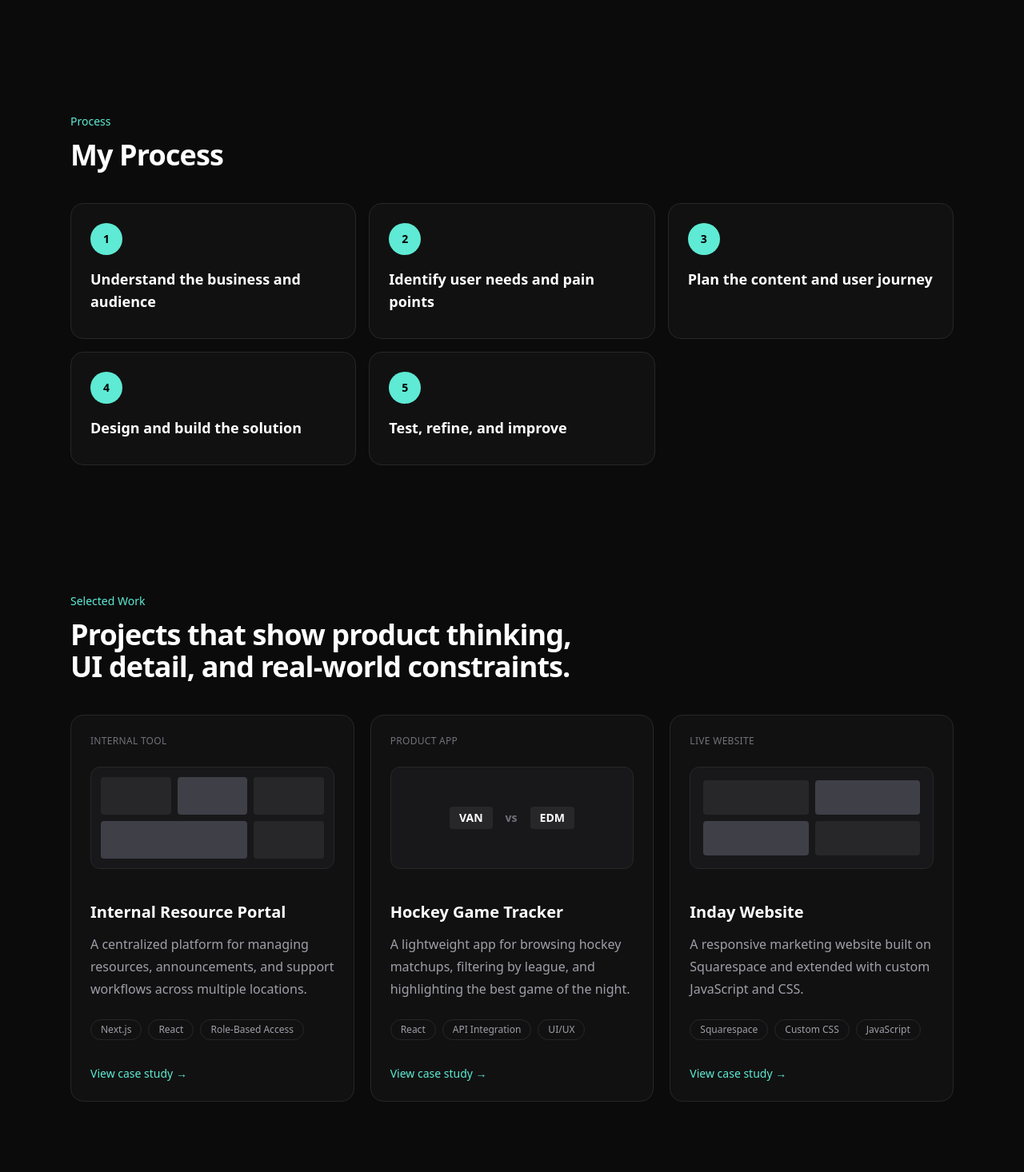
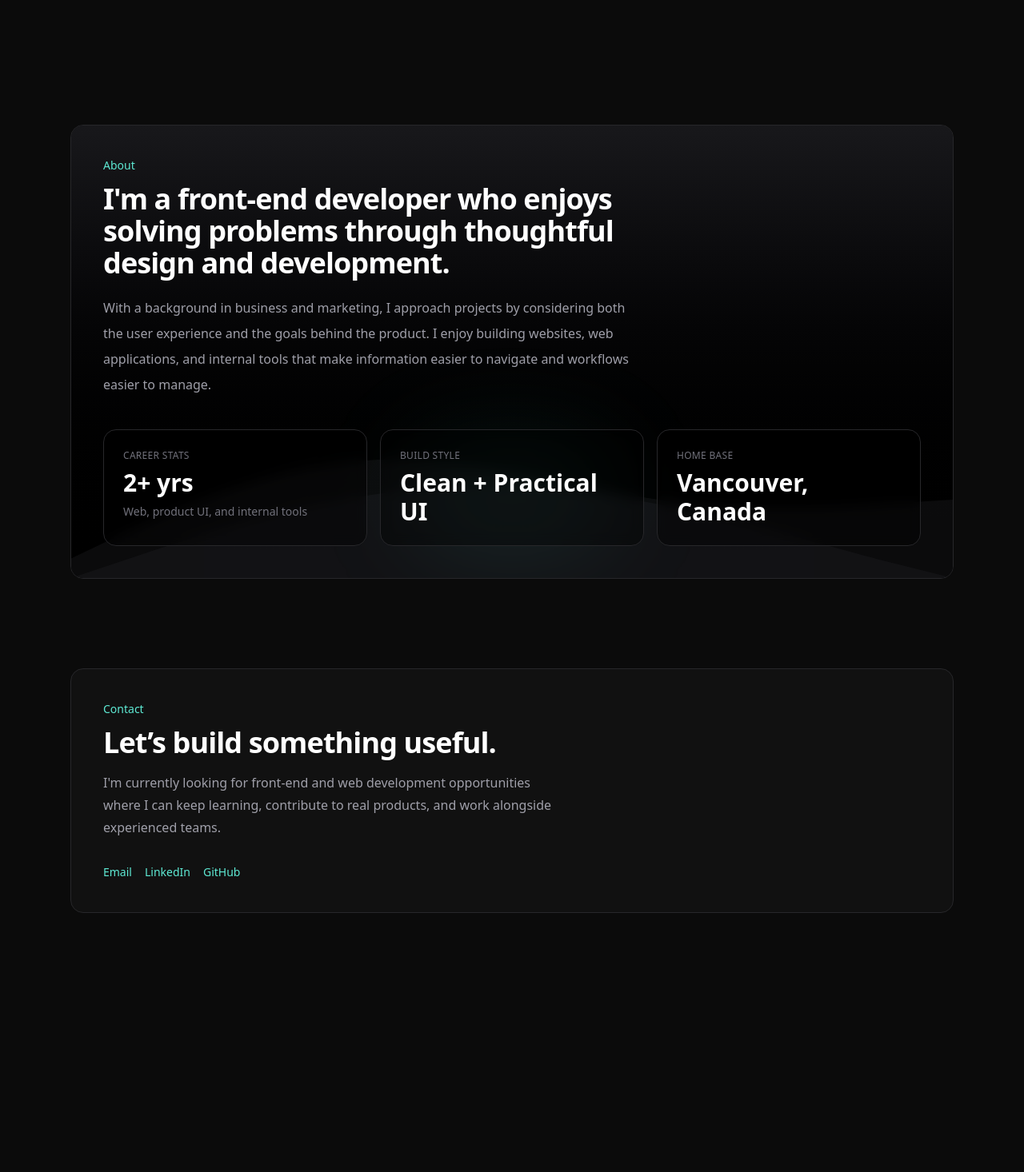
Before and after one commit to nicole-sedillo/portfolio-v3, a Next.js app: page / in a window 1280 px wide. Shown: the part 624-2090 px from the top of the page at 80% size. After the commit the page ends 1846 px from the top, so only its background shows below. Built offline with nearby package versions, Linux system fonts and the light colour scheme.

Commit message:
removed projects section and edited spacing

```diff
--- a/app/page.tsx
+++ b/app/page.tsx
@@ -50,16 +50,10 @@ export default function Home() {
         </p>
 
         <div className="mt-10 flex flex-wrap gap-4">
-          <a
-            href="#projects"
-            className="rounded-full bg-[#5EEAD4] px-5 py-3 text-sm font-semibold text-black transition [&:hover]:scale-[1.03] [&:hover]:opacity-90"
-          >
-            View Projects
-          </a>
 
           <a
             href="#contact"
-            className="rounded-full border border-zinc-800 px-5 py-3 text-sm font-semibold text-white transition [&:hover]:border-[#5EEAD4] [&:hover]:text-[#5EEAD4]"
+            className="rounded-full bg-[#5EEAD4] px-5 py-3 text-sm font-semibold text-black transition [&:hover]:scale-[1.03] [&:hover]:opacity-90"
           >
             Contact Me
           </a>
@@ -67,146 +61,7 @@ export default function Home() {
 
       </section>
 
-      <section className="mx-auto max-w-6xl px-6 pb-20 pt-4">
-        <div className="mb-10 max-w-2xl">
-          <p className="mb-3 text-sm font-medium text-[#5EEAD4]">
-            Process
-          </p>
-          <h2 className="text-3xl font-semibold tracking-tight md:text-4xl">
-            My Process
-          </h2>
-        </div>
-
-        <div className="grid gap-4 md:grid-cols-2 lg:grid-cols-3">
-          <div className="rounded-2xl border border-zinc-800 bg-[#111111] p-6">
-            <div className="mb-4 flex h-10 w-10 items-center justify-center rounded-full bg-[#5EEAD4] text-sm font-bold text-black">
-              1
-            </div>
-            <h3 className="mb-2 text-lg font-semibold">
-              Understand the business and audience
-            </h3>
-          </div>
-
-          <div className="rounded-2xl border border-zinc-800 bg-[#111111] p-6">
-            <div className="mb-4 flex h-10 w-10 items-center justify-center rounded-full bg-[#5EEAD4] text-sm font-bold text-black">
-              2
-            </div>
-            <h3 className="mb-2 text-lg font-semibold">
-              Identify user needs and pain points
-            </h3>
-          </div>
-
-          <div className="rounded-2xl border border-zinc-800 bg-[#111111] p-6">
-            <div className="mb-4 flex h-10 w-10 items-center justify-center rounded-full bg-[#5EEAD4] text-sm font-bold text-black">
-              3
-            </div>
-            <h3 className="mb-2 text-lg font-semibold">
-              Plan the content and user journey
-            </h3>
-          </div>
-
-          <div className="rounded-2xl border border-zinc-800 bg-[#111111] p-6">
-            <div className="mb-4 flex h-10 w-10 items-center justify-center rounded-full bg-[#5EEAD4] text-sm font-bold text-black">
-              4
-            </div>
-            <h3 className="mb-2 text-lg font-semibold">
-              Design and build the solution
-            </h3>
-          </div>
-
-          <div className="rounded-2xl border border-zinc-800 bg-[#111111] p-6">
-            <div className="mb-4 flex h-10 w-10 items-center justify-center rounded-full bg-[#5EEAD4] text-sm font-bold text-black">
-              5
-            </div>
-            <h3 className="mb-2 text-lg font-semibold">
-              Test, refine, and improve
-            </h3>
-          </div>
-        </div>
-      </section>
-
-      <section id="projects" className="mx-auto max-w-6xl px-6 py-20">
-        <div className="mb-10 max-w-2xl">
-          <p className="mb-3 text-sm font-medium text-[#5EEAD4]">
-            Selected Work
-          </p>
-          <h2 className="text-3xl font-semibold tracking-tight md:text-4xl">
-            Projects that show product thinking, UI detail, and real-world
-            constraints.
-          </h2>
-        </div>
-
-        <div className="grid gap-5 md:grid-cols-3">
-          {projects.map((project) => (
-            <a
-              href={project.href}
-              key={project.title}
-              className="group flex min-h-[300px] flex-col rounded-2xl border border-zinc-800 bg-[#111111] p-6 transition-all duration-300 ease-out [&:hover]:-translate-y-1 [&:hover]:border-[#5EEAD4] [&:hover]:shadow-xl [&:hover]:shadow-[#5EEAD4]/10"
-            >
-              <p className="text-xs font-medium uppercase tracking-wide text-zinc-500">
-                {project.eyebrow}
-              </p>
-
-               <div className="mb-6 mt-6 h-32 overflow-hidden rounded-xl border border-zinc-800 bg-zinc-900 relative">
-
-          {/* PORTAL */}
-          {project.type === "portal" && (
-            <div className="absolute inset-3 grid grid-cols-3 gap-2">
-              <div className="rounded bg-zinc-800" />
-              <div className="rounded bg-zinc-700" />
-              <div className="rounded bg-zinc-800" />
-              <div className="col-span-2 rounded bg-zinc-700" />
-              <div className="rounded bg-zinc-800" />
-            </div>
-          )}
-
-          {/* HOCKEY */}
-          {project.type === "hockey" && (
-            <div className="absolute inset-0 flex items-center justify-center gap-4 text-sm font-semibold">
-              <span className="rounded bg-zinc-800 px-3 py-1">VAN</span>
-              <span className="text-zinc-500">vs</span>
-              <span className="rounded bg-zinc-800 px-3 py-1">EDM</span>
-            </div>
-          )}
-
-          {/* INDAY */}
-          {project.type === "inday" && (
-            <div className="absolute inset-4 grid grid-cols-2 gap-2">
-              <div className="rounded bg-zinc-800" />
-              <div className="rounded bg-zinc-700" />
-              <div className="rounded bg-zinc-700" />
-              <div className="rounded bg-zinc-800" />
-            </div>
-          )}
-
-        </div>
-
-              <h3 className="mt-4 text-xl font-semibold">{project.title}</h3>
-
-              <p className="mt-3 leading-7 text-zinc-400">
-                {project.description}
-              </p>
-
-              <div className="mt-6 flex flex-wrap gap-2">
-                {project.tags.map((tag) => (
-                  <span
-                    key={tag}
-                    className="rounded-full border border-zinc-800 px-3 py-1 text-xs text-zinc-400"
-                  >
-                    {tag}
-                  </span>
-                ))}
-              </div>
-
-              <p className="mt-auto pt-8 text-sm font-medium text-[#5EEAD4]">
-                View case study →
-              </p>
-            </a>
-          ))}
-        </div>
-      </section>
-
-      <section id="about" className="mx-auto max-w-6xl px-6 py-20">
+      <section id="about" className="mx-auto max-w-6xl px-6 pb-20 pt-8">
         <div className="overflow-hidden rounded-2xl border border-zinc-800 bg-[#0B0B0B]">
           <div className="relative min-h-[460px] bg-gradient-to-b from-zinc-900 to-black p-8 md:p-10">
             <div className="pointer-events-none absolute bottom-0 left-0 w-full">
@@ -278,7 +133,7 @@ export default function Home() {
         </div>
       </section>
 
-      <section id="contact" className="mx-auto max-w-6xl px-6 py-20">
+      <section id="contact" className="mx-auto max-w-6xl px-6 pb-20 pt-8">
         <div className="rounded-2xl border border-zinc-800 bg-[#111111] p-8 md:p-10">
           <p className="mb-3 text-sm font-medium text-[#5EEAD4]">Contact</p>
 
```
